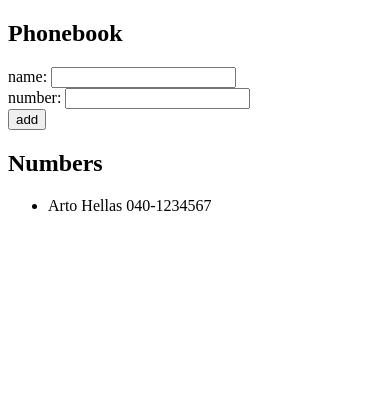
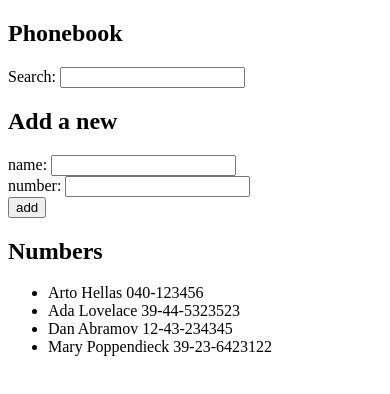
Before and after one commit to Juzoth/Test_Kurs, a React (Vite) app in the folder PART_2/phonebook/: page / in a window 390 px wide. Shown: the top 394 px of the page. Built offline with nearby package versions, Linux system fonts and the light colour scheme.

Commit message:
Skonczono exercise 2.9 Part 2 phonebook

```diff
--- a/PART_2/phonebook/src/App.jsx
+++ b/PART_2/phonebook/src/App.jsx
@@ -2,10 +2,15 @@
 
 const App = () => {
   const [persons, setPersons] = useState([
-    { name: 'Arto Hellas', number: '040-1234567' }
+    { name: 'Arto Hellas', number: '040-123456', id: 1 },
+    { name: 'Ada Lovelace', number: '39-44-5323523', id: 2 },
+    { name: 'Dan Abramov', number: '12-43-234345', id: 3 },
+    { name: 'Mary Poppendieck', number: '39-23-6423122', id: 4 }
   ])
+
   const [newName, setNewName] = useState('')
   const [newNumber, setNewNumber] = useState('')
+  const [searchTerm, setSearchTerm] = useState('') // State for search
 
   const handleNameChange = (event) => {
     setNewName(event.target.value)
@@ -13,6 +18,10 @@
 
   const handleNumberChange = (event) => {
     setNewNumber(event.target.value)
+  }
+
+  const handleSearchChange = (event) => {
+    setSearchTerm(event.target.value)
   }
 
   const addPerson = () => {
@@ -26,33 +35,53 @@
       console.log(`"${newName}" is already added to phonebook`);
       return
     }
-    const newPerson = { name: newName, number: newNumber }
+    const newPerson = { name: newName, number: newNumber, id: Date.now() }
     setPersons(persons.concat(newPerson))
     console.log(`Added: ${newName} with number: ${newNumber}`)
     setNewName('')
     setNewNumber('')
   }
 
+  // Filter persons based on search term (case-insensitive)
+  const filteredPersons = persons.filter(person =>
+    person.name.toLowerCase().includes(searchTerm.toLowerCase())
+  )
+
   return (
     <div>
+
       <h2>Phonebook</h2>
+
       <div>
+        Search: <input value={searchTerm} onChange={handleSearchChange} />
+      </div>
+
+      <div>
+
+        <h2>Add a new</h2>
+
         <div>
           name: <input value={newName} onChange={handleNameChange} />
         </div>
+
         <div>
           number: <input value={newNumber} onChange={handleNumberChange} />
         </div>
+
         <div>
           <button onClick={addPerson}>add</button>
         </div>
+
       </div>
+
       <h2>Numbers</h2>
+
       <ul>
-        {persons.map((person, index) => (
-          <li key={index}>{person.name} {person.number}</li>
+        {filteredPersons.map((person) => (
+          <li key={person.id}>{person.name} {person.number}</li>
         ))}
       </ul>
+
     </div>
   )
 }
```
